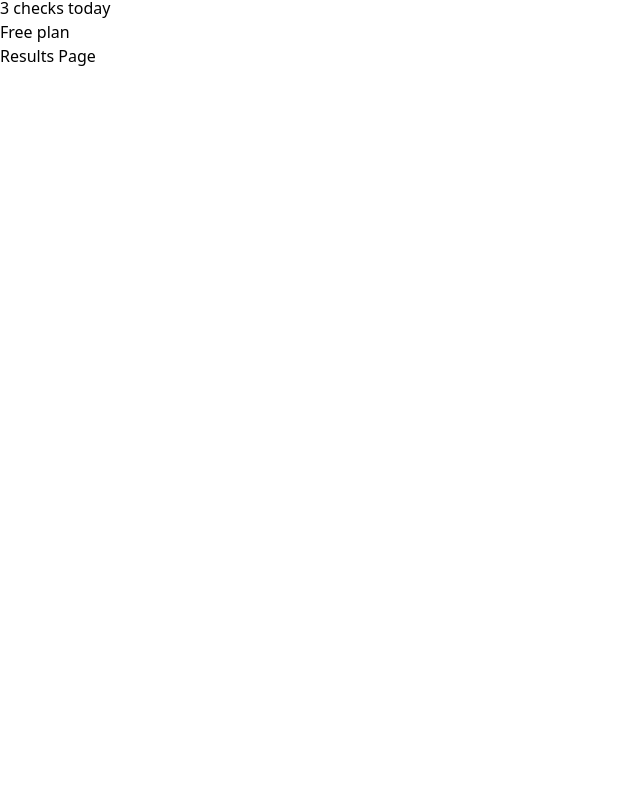
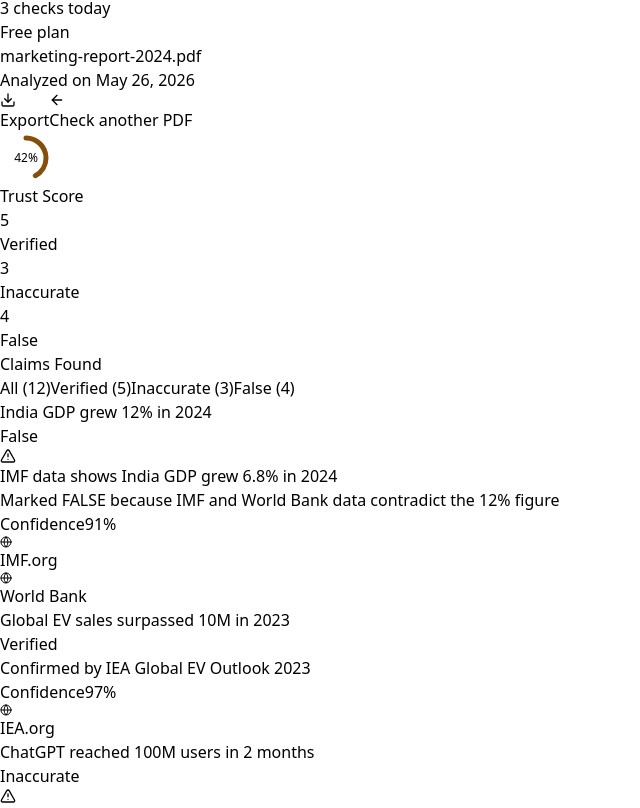
Before and after one commit to Ashishkumar1854/satyascan, a React app in the folder frontend/: page /results/mock-123 in a window 1280 px wide. Shown: the part 212-1020 px from the top of the page, without its empty margins (0-640 px from the left). Before the commit the page ends 800 px from the top, so only its background shows below. Built offline with nearby package versions, Linux system fonts and the light colour scheme; the HTML template or start-up script is replaced by a standard one.

Commit message:
Phase 5: Results Page UI

```diff
--- a/frontend/src/pages/ResultsPage.jsx
+++ b/frontend/src/pages/ResultsPage.jsx
@@ -1,7 +1,158 @@
+import { useState } from 'react';
+import { useNavigate } from 'react-router-dom';
+import { Download, ArrowLeft } from 'lucide-react';
+import MetricCard from '../components/MetricCard';
+import TrustScoreRing from '../components/TrustScoreRing';
+import ClaimRow from '../components/ClaimRow';
+import { downloadJSON } from '../utils/export';
+
+const MOCK_REPORT = {
+  id: "mock-123",
+  filename: "marketing-report-2024.pdf",
+  createdAt: new Date().toISOString(),
+  trustScore: 42,
+  summary: { verified: 5, inaccurate: 3, false: 4, total: 12 },
+  claims: [
+    {
+      id: "c1",
+      claim: "India GDP grew 12% in 2024",
+      status: "FALSE",
+      confidence: 91,
+      actualFact: "IMF data shows India GDP grew 6.8% in 2024",
+      explanation: "Marked FALSE because IMF and World Bank data contradict the 12% figure",
+      sources: [{ name: "IMF.org", url: "https://imf.org" }, { name: "World Bank", url: "https://worldbank.org" }]
+    },
+    {
+      id: "c2",
+      claim: "Global EV sales surpassed 10M in 2023",
+      status: "VERIFIED",
+      confidence: 97,
+      actualFact: "",
+      explanation: "Confirmed by IEA Global EV Outlook 2023",
+      sources: [{ name: "IEA.org", url: "https://iea.org" }]
+    },
+    {
+      id: "c3",
+      claim: "ChatGPT reached 100M users in 2 months",
+      status: "INACCURATE",
+      confidence: 84,
+      actualFact: "ChatGPT reached 100M users in Jan 2023, but now has 200M+ users as of 2024",
+      explanation: "The original milestone is real but the stat is outdated",
+      sources: [{ name: "Reuters", url: "https://reuters.com" }]
+    },
+    {
+      id: "c4",
+      claim: "Global inflation hit 18% in 2023",
+      status: "FALSE",
+      confidence: 95,
+      actualFact: "Global inflation was approximately 6.8% in 2023 per IMF",
+      explanation: "Marked FALSE because IMF data shows 6.8%, not 18%",
+      sources: [{ name: "IMF", url: "https://imf.org" }]
+    }
+  ]
+};
+
 export default function ResultsPage() {
+  const navigate = useNavigate();
+  const [filter, setFilter] = useState('ALL');
+
+  const report = MOCK_REPORT;
+
+  const filteredClaims = report.claims.filter(c => filter === 'ALL' || c.status === filter);
+
+  const formatDate = (isoString) => {
+    return new Date(isoString).toLocaleDateString('en-US', {
+      month: 'short',
+      day: 'numeric',
+      year: 'numeric'
+    });
+  };
+
+  const Tab = ({ label, count, value }) => {
+    const isActive = filter === value;
+    return (
+      <button
+        onClick={() => setFilter(value)}
+        className={`px-4 py-2 text-sm font-medium rounded-lg transition-colors ${
+          isActive
+            ? 'bg-[#EBEBEB] dark:bg-[#252525] text-[#1A1A1A] dark:text-[#F0F0F0]'
+            : 'text-[#6B6B6B] dark:text-[#9A9A9A] hover:bg-[#F5F5F3] dark:hover:bg-[#1A1A1A]'
+        }`}
+      >
+        {label} ({count})
+      </button>
+    );
+  };
+
   return (
-    <div className="p-6">
-      <h1 className="text-xl font-medium text-[#1A1A1A] dark:text-[#F0F0F0]">Results Page</h1>
+    <div className="p-6 max-w-5xl mx-auto flex flex-col gap-8 w-full mt-2">
+      {/* Header */}
+      <div className="flex items-center justify-between">
+        <div>
+          <h1 className="text-xl font-medium text-[#1A1A1A] dark:text-[#F0F0F0]">{report.filename}</h1>
+          <p className="text-sm text-[#6B6B6B] dark:text-[#9A9A9A]">Analyzed on {formatDate(report.createdAt)}</p>
+        </div>
+
+        <div className="flex items-center gap-3">
+          <button
+            onClick={() => downloadJSON(report, `report-${report.id}`)}
+            className="flex items-center gap-2 px-4 py-2 border border-black/10 dark:border-white/10 text-sm font-medium rounded-lg text-[#1A1A1A] dark:text-[#F0F0F0] hover:bg-[#F5F5F3] dark:hover:bg-[#1A1A1A] transition-colors"
+          >
+            <Download size={16} />
+            Export
+          </button>
+
+          <button
+            onClick={() => navigate('/')}
+            className="flex items-center gap-2 px-4 py-2 bg-[#178BFF] hover:bg-[#0F7AE8] text-white text-sm font-medium rounded-lg transition-colors"
+          >
+            <ArrowLeft size={16} />
+            Check another PDF
+          </button>
+        </div>
+      </div>
+
+      {/* 4 Metric Cards */}
+      <div className="grid grid-cols-2 md:grid-cols-4 gap-4">
+        <MetricCard
+          value={<div className="flex justify-center"><TrustScoreRing score={report.trustScore} /></div>}
+          label="Trust Score"
+        />
+        <MetricCard value={report.summary.verified} label="Verified" />
+        <MetricCard value={report.summary.inaccurate} label="Inaccurate" />
+        <MetricCard value={report.summary.false} label="False" />
+      </div>
+
+      {/* Main Content Area */}
+      <div className="flex flex-col gap-6">
+
+        {/* Filter Tabs & Section Label */}
+        <div>
+          <p className="text-[11px] font-medium uppercase tracking-wide text-[#9A9A9A] mb-3">
+            Claims Found
+          </p>
+          <div className="flex items-center gap-2 border-b border-black/10 dark:border-white/10 pb-3 overflow-x-auto">
+            <Tab label="All" count={report.summary.total} value="ALL" />
+            <Tab label="Verified" count={report.summary.verified} value="VERIFIED" />
+            <Tab label="Inaccurate" count={report.summary.inaccurate} value="INACCURATE" />
+            <Tab label="False" count={report.summary.false} value="FALSE" />
+          </div>
+        </div>
+
+        {/* Claims List */}
+        <div className="flex flex-col gap-4">
+          {filteredClaims.length > 0 ? (
+            filteredClaims.map(claim => (
+              <ClaimRow key={claim.id} claim={claim} />
+            ))
+          ) : (
+            <div className="py-8 text-center text-[#6B6B6B] dark:text-[#9A9A9A] text-sm">
+              No claims found for this filter.
+            </div>
+          )}
+        </div>
+
+      </div>
     </div>
   );
 }
--- /dev/null
+++ b/frontend/src/utils/export.js
@@ -0,0 +1,12 @@
+export const downloadJSON = (data, filename) => {
+  const jsonString = JSON.stringify(data, null, 2);
+  const blob = new Blob([jsonString], { type: 'application/json' });
+  const url = URL.createObjectURL(blob);
+  const link = document.createElement('a');
+  link.href = url;
+  link.download = filename.endsWith('.json') ? filename : `${filename}.json`;
+  document.body.appendChild(link);
+  link.click();
+  document.body.removeChild(link);
+  URL.revokeObjectURL(url);
+};
```
